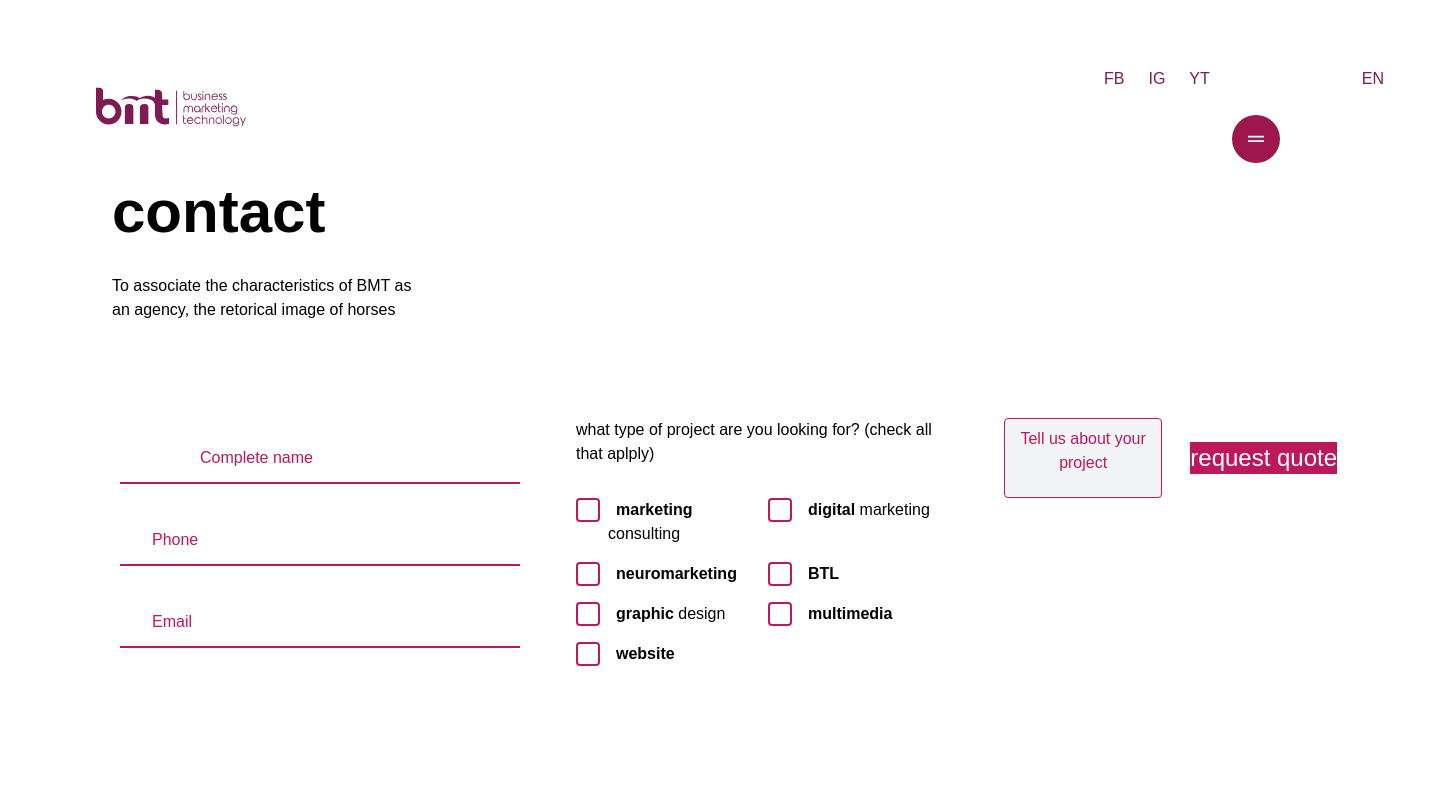
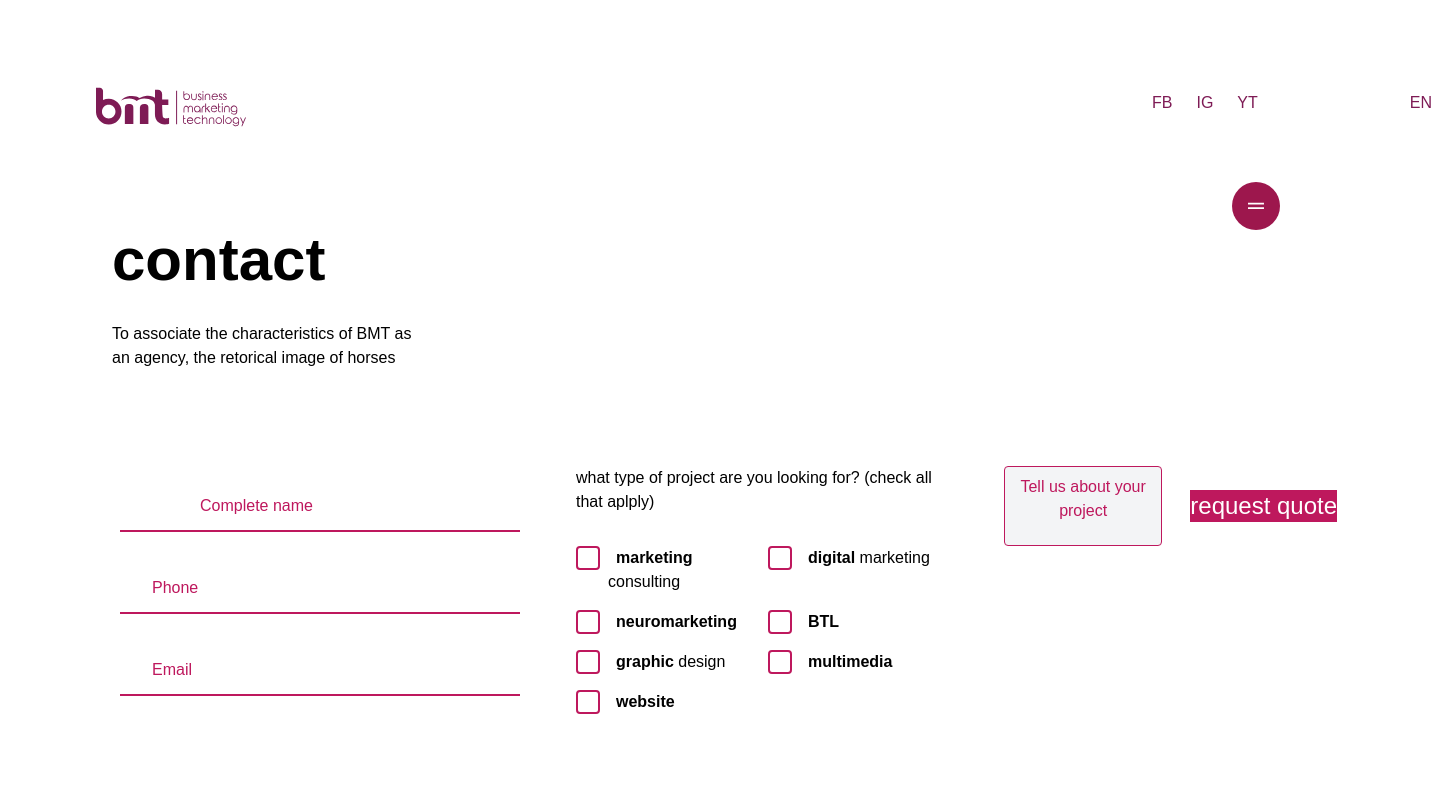
Before and after one commit to BMT-Agency/bmt-agency-frontend, a Gatsby site: page /contact in a window 1280 px wide. Shown: the top 800 px of the page, 1432 px wide, since content can reach past the window. Built offline with nearby package versions, Linux system fonts and the light colour scheme; Gatsby itself is replaced by a stand-in of ours; a web font is replaced by a local one.

```diff
--- a/src/components/Nav.js
+++ b/src/components/Nav.js
@@ -38,10 +38,11 @@
               EN
             </a>
           </div>
-
-          <DropDowMenu />
         </div>
       </nav>
+      <div className="flex flex-row-reverse space-x-4 space-x-reverse place-items-center">
+        <DropDowMenu />
+      </div>
     </div>
   )
 }
```
